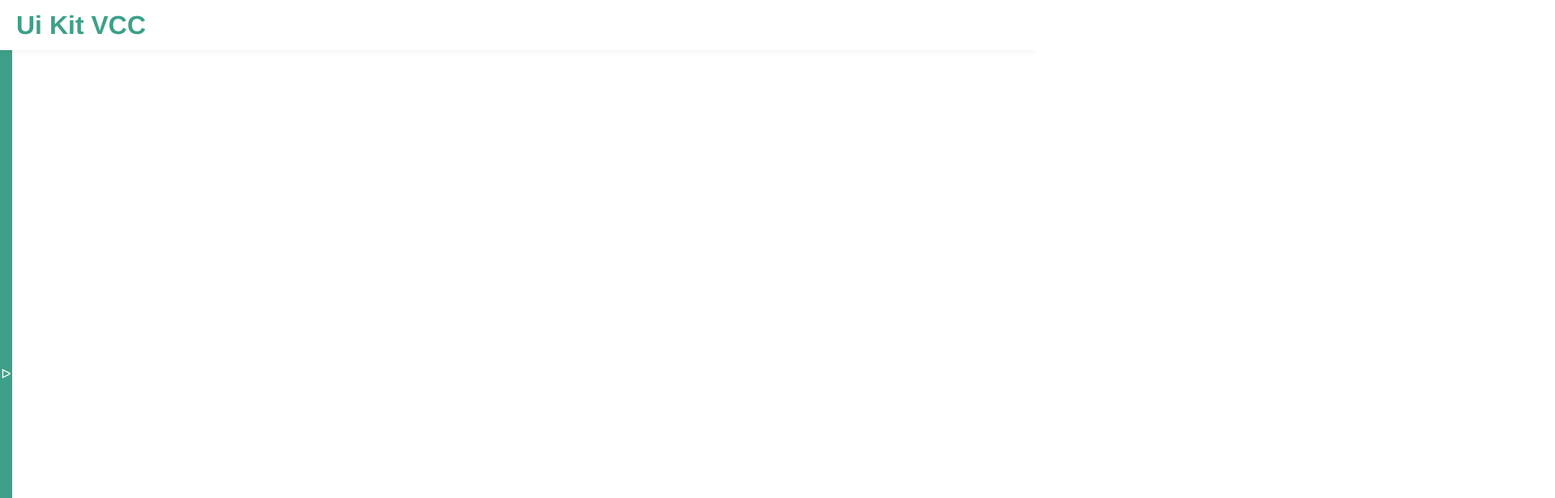
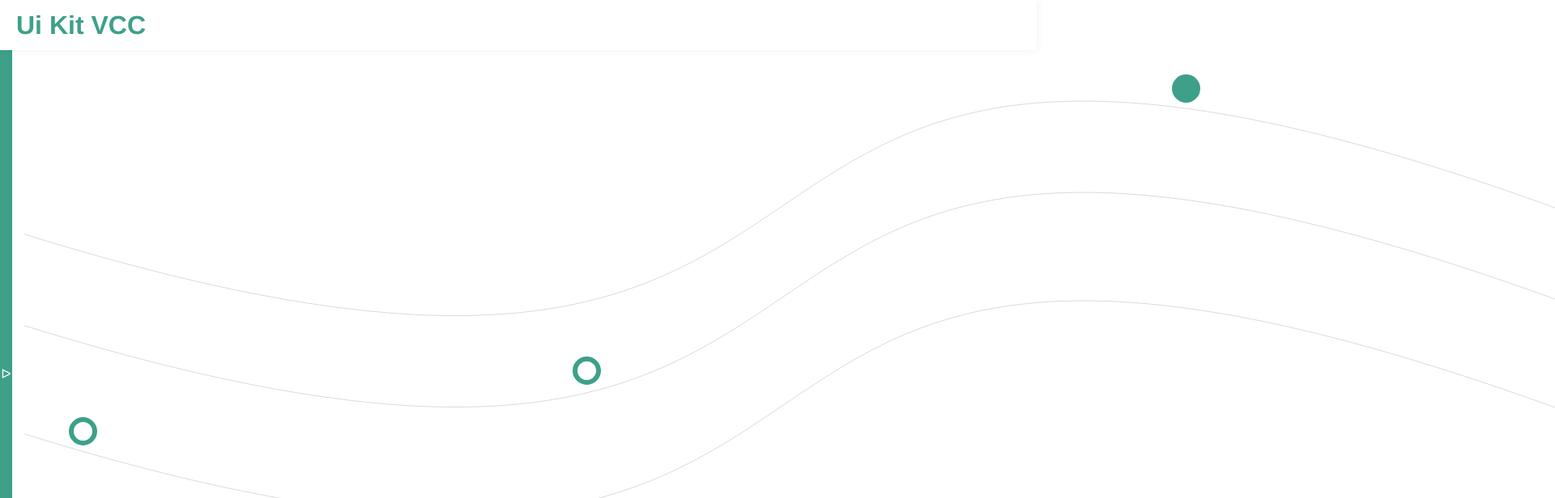
Before and after one commit to nikboxinbox/ui_kit, a Vue app: page /background-waves in a window 1280 px wide. Shown: the top 616 px of the page at 81% size, 1920 px wide, since content can reach past the window. Built offline with nearby package versions, Linux system fonts and the light colour scheme.

Commit message:
background waves

```diff
--- a/src/components/layout/LayoutSidebar.vue
+++ b/src/components/layout/LayoutSidebar.vue
@@ -18,6 +18,7 @@ const links = ref([
   { name: "Logo", href: "/logo" },
   { name: "Switcher", href: "/switcher" },
   { name: "Modal", href: "/modal" },
+  { name: "Background", href: "/background-waves" },
 ]);
 </script>
 
--- a/src/router/index.ts
+++ b/src/router/index.ts
@@ -6,6 +6,7 @@ import CheckboxPage from '@/views/CheckboxPage.vue'
 import LogoPage from '@/views/LogoPage.vue'
 import SwitcherPage from '@/views/SwitcherPage.vue'
 import ModalPage from '@/views/ModalPage.vue'
+import BackgroundImgPage from '@/views/BackgroundImgPage.vue'
 
 const router = createRouter({
     history: createWebHistory(),
@@ -45,6 +46,11 @@ const router = createRouter({
             name: 'Modal',
             component: ModalPage
         },
+        {
+            path: '/background-waves',
+            name: 'Background',
+            component: BackgroundImgPage
+        },
     ]
 })
 
--- /dev/null
+++ b/src/views/BackgroundImgPage.vue
@@ -0,0 +1,52 @@
+<script setup lang="ts"></script>
+<template>
+  <div class="background-waves__wrapp">
+    <div class="background-image">
+      <svg
+        width="1920"
+        height="546"
+        viewBox="0 0 1920 546"
+        fill="none"
+        xmlns="http://www.w3.org/2000/svg"
+      >
+        <path
+          opacity="0.15"
+          d="M-3.75232 196.519C1256.15 590.446 632.609 -320.618 1973.97 196.404"
+          stroke="black"
+        />
+        <path
+          opacity="0.15"
+          d="M-3.75232 309.539C1256.15 703.466 632.609 -207.598 1973.97 309.423"
+          stroke="black"
+        />
+        <path
+          opacity="0.15"
+          d="M-3.75232 443.539C1256.15 837.466 632.609 -73.5984 1973.97 443.423"
+          stroke="black"
+        />
+        <circle
+          cx="694.5"
+          cy="366.5"
+          r="14.5"
+          stroke="#3EA089"
+          stroke-width="6"
+        />
+        <circle
+          cx="72.5"
+          cy="441.5"
+          r="14.5"
+          stroke="#3EA089"
+          stroke-width="6"
+        />
+        <circle cx="1434.5" cy="17.5" r="17.5" fill="#3EA089" />
+      </svg>
+    </div>
+  </div>
+</template>
+
+<style lang="scss">
+.background-image {
+  z-index: -1;
+  width: fit-content;
+}
+</style>
```
Also changed, not shown: src/assets/background_waves_image.png (added).
